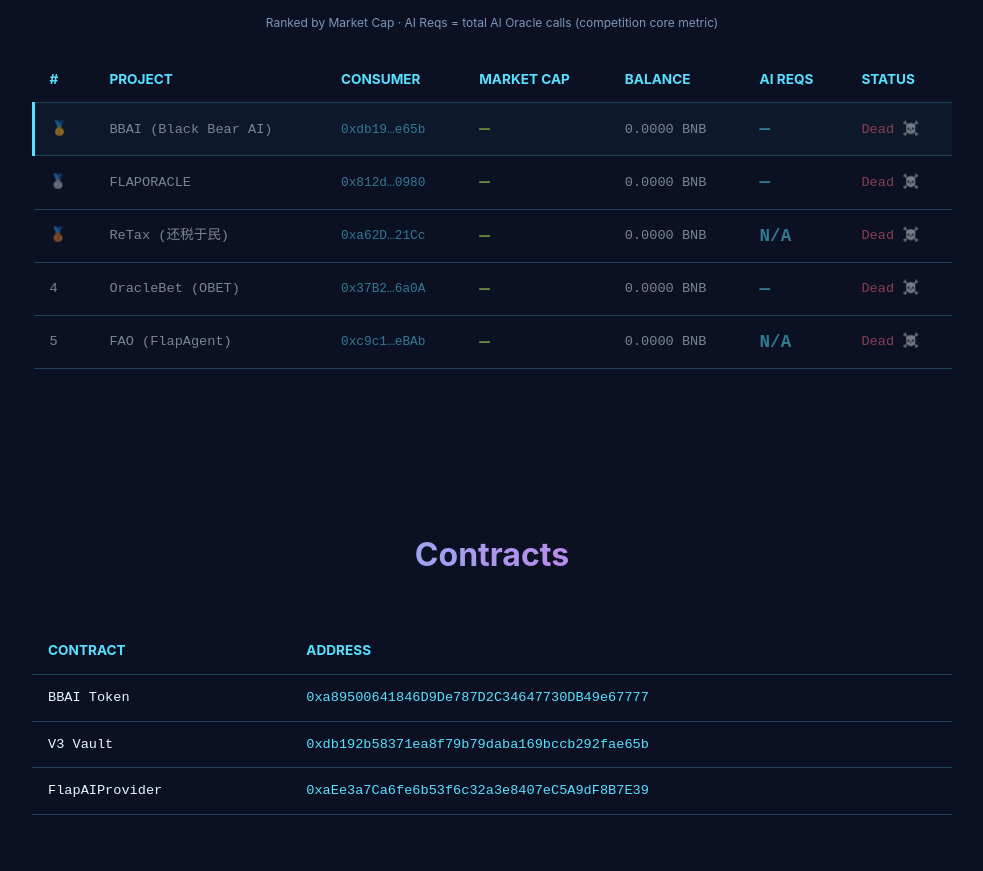
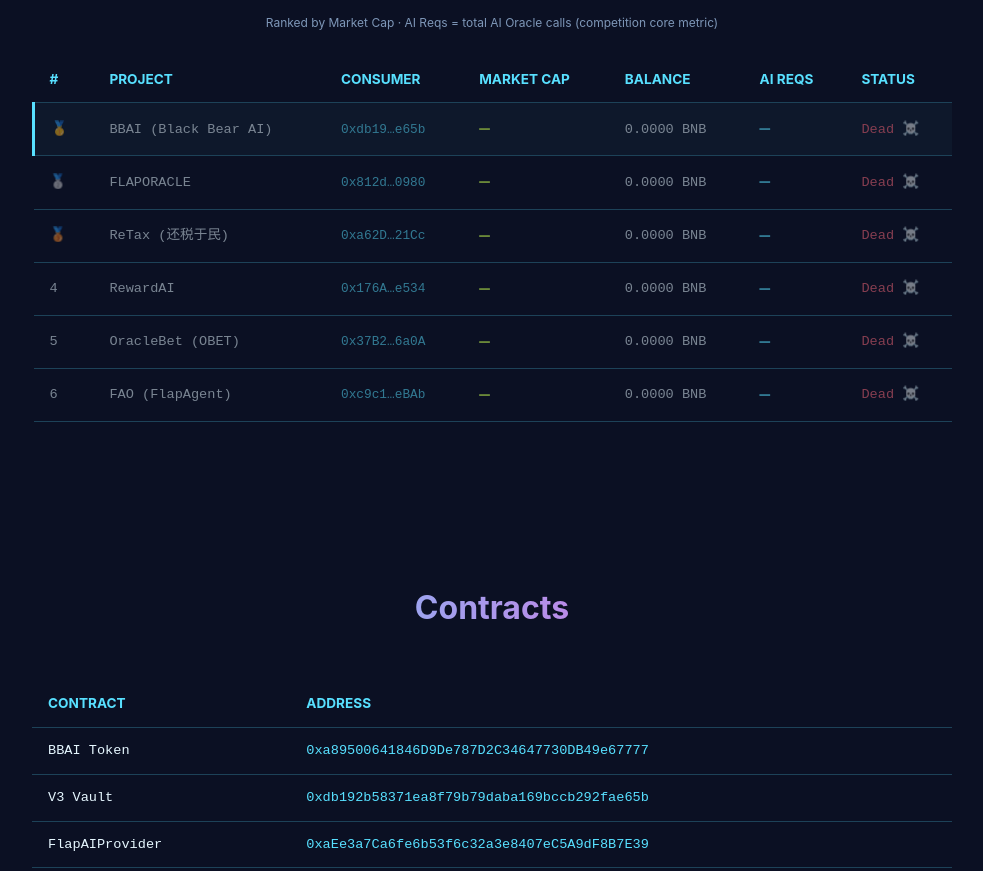
Before and after one commit to miluan1995/bbai-website, a plain HTML site: page index.html in a window 1280 px wide. Shown: the part 2676-3547 px from the top of the page, without its empty margins (148-1131 px from the left). Drawn offline with Linux system fonts and the light colour scheme; no server answers.

Commit message:
feat: multi-source mcap + event-log AI reqs fallback, add RewardAI competitor

```diff
--- a/index.html
+++ b/index.html
@@ -178,23 +178,50 @@ const RPC='https://bsc-dataseed1.binance.org';
 const COMPETITORS=[
   {name:'BBAI (Black Bear AI)',addr:'0xdb192b58371ea8f79b79daba169bccb292fae65b',token:'0xa89500641846D9De787D2C34647730DB49e67777',hasReqs:true,ours:true},
   {name:'FLAPORACLE',addr:'0x812d7eA19bEaece7F921Cdea36ebc882E4850980',token:'0x8a12860f7c24e8573223f47e4189044660527777',hasReqs:true},
-  {name:'ReTax (还税于民)',addr:'0xa62D3C5BaCB7833c01B7a0dBBAaaD1490C3b21Cc',token:'0x11b72373329e67055ced7118cc44ac5fcd697777',hasReqs:false},
+  {name:'ReTax (还税于民)',addr:'0xa62D3C5BaCB7833c01B7a0dBBAaaD1490C3b21Cc',token:'0x11b72373329e67055ced7118cc44ac5fcd697777',hasReqs:true},
+  {name:'RewardAI',addr:'0x176A0A64505762d369686BCB58476703b8a3e534',token:'0xda1155d544298723ef794db57330b68a7f217777',hasReqs:true},
   {name:'OracleBet (OBET)',addr:'0x37B2f9F2594696C01dEC1981Cbb54A8bAbF26a0A',token:'0xaec61346c6bb853c7ea09062da5e3e3b96eeffff',hasReqs:true},
-  {name:'FAO (FlapAgent)',addr:'0xc9c1a2c82921C2b33E1C6949e4F7961D0c85eBAb',token:null,hasReqs:false},
+  {name:'FAO (FlapAgent)',addr:'0xc9c1a2c82921C2b33E1C6949e4F7961D0c85eBAb',token:null,hasReqs:true},
 ];
+const FLAP_PROVIDER='0xaEe3a7Ca6fe6b53f6c32a3e8407eC5A9dF8B7E39';
+const AI_REQ_TOPIC='0xde4cce5765114f3fbca1698dab95ae3e2c10212801c2a1c5b8da5e2198efd70f';
 async function rpc(m,p){const r=await fetch(RPC,{method:'POST',headers:{'Content-Type':'application/json'},body:JSON.stringify({jsonrpc:'2.0',id:1,method:m,params:p})});return(await r.json()).result}
 async function ethBal(a){const b=await rpc('eth_getBalance',[a,'latest']);return parseInt(b,16)/1e18}
-async function getReqs(a){try{const r=await rpc('eth_call',[{to:a,data:'0xd156c384'},'latest']);return r&&r!=='0x'?parseInt(r,16):null}catch(e){return null}}
+async function getBnbPrice(){try{const r=await fetch('https://api.binance.com/api/v3/avgPrice?symbol=BNBUSDT');const d=await r.json();return parseFloat(d.price)}catch(e){return 580}}
+async function getReqs(a){
+  try{const r=await rpc('eth_call',[{to:a,data:'0xd156c384'},'latest']);if(r&&r!=='0x'&&r.length>2)return parseInt(r,16)}catch(e){}
+  // fallback: scan FlapAIProvider events for this consumer
+  try{
+    const latest=parseInt(await rpc('eth_blockNumber',[]),16);
+    const pad='0x000000000000000000000000'+a.slice(2).toLowerCase();
+    let total=0;
+    for(let i=0;i<10;i++){
+      const from='0x'+Math.max(0,latest-50000+i*5000).toString(16);
+      const to='0x'+Math.min(latest,latest-50000+(i+1)*5000-1).toString(16);
+      try{const logs=await rpc('eth_getLogs',[{address:FLAP_PROVIDER,fromBlock:from,toBlock:to,topics:[AI_REQ_TOPIC,pad]}]);if(Array.isArray(logs))total+=logs.length}catch(e){}
+    }
+    return total>0?total:null;
+  }catch(e){return null}
+}
 async function getMcaps(){
   const tokens=COMPETITORS.map(c=>c.token).filter(Boolean);
   if(!tokens.length)return{};
+  const m={};
+  // DexScreener primary
   try{
     const r=await fetch('https://api.dexscreener.com/tokens/v1/bsc/'+tokens.join(','));
     const d=await r.json();
-    const m={};
     for(const p of d){const a=p.baseToken.address.toLowerCase();const mc=p.marketCap||0;if(!m[a]||mc>m[a])m[a]=mc}
-    return m;
-  }catch(e){return{}}
+  }catch(e){}
+  // Fallback: for missing tokens, estimate mcap = token BNB balance × BNB price
+  const missing=tokens.filter(t=>!m[t.toLowerCase()]||m[t.toLowerCase()]===0);
+  if(missing.length){
+    const bnbPrice=await getBnbPrice();
+    await Promise.all(missing.map(async t=>{
+      try{const bal=await ethBal(t);if(bal>0)m[t.toLowerCase()]=bal*bnbPrice}catch(e){}
+    }));
+  }
+  return m;
 }
 function renderLoadingState(){
   const tb=document.getElementById('comp-table');
@@ -221,7 +248,7 @@ async function loadBoard(){
     if(!alive)tr.style.opacity='.5';
     const short=c.addr.slice(0,6)+'…'+c.addr.slice(-4);
     const mcapStr=c.mcap>0?'$'+c.mcap.toLocaleString(undefined,{maximumFractionDigits:0}):'—';
-    const reqsStr=c.reqs!==null?c.reqs:(c.hasReqs?'—':'N/A');
+    const reqsStr=c.reqs!==null?c.reqs:'—';
     tr.innerHTML=`<td>${medals[i]||i+1}</td><td>${c.name}</td><td><a href="https://bscscan.com/address/${c.addr}" target="_blank" style="font-size:.8rem">${short}</a></td><td style="color:var(--lime);font-weight:700;font-size:1.1rem">${mcapStr}</td><td>${c.bal.toFixed(4)} BNB</td><td style="color:var(--cyan);font-weight:700;font-size:1.1rem">${reqsStr}</td><td style="color:${alive?'var(--lime)':'var(--danger)'}">${alive?'Active ✅':'Dead ☠️'}</td>`;
     if(c.ours)tr.style.borderLeft='3px solid var(--cyan)';
     tb.appendChild(tr);
```
